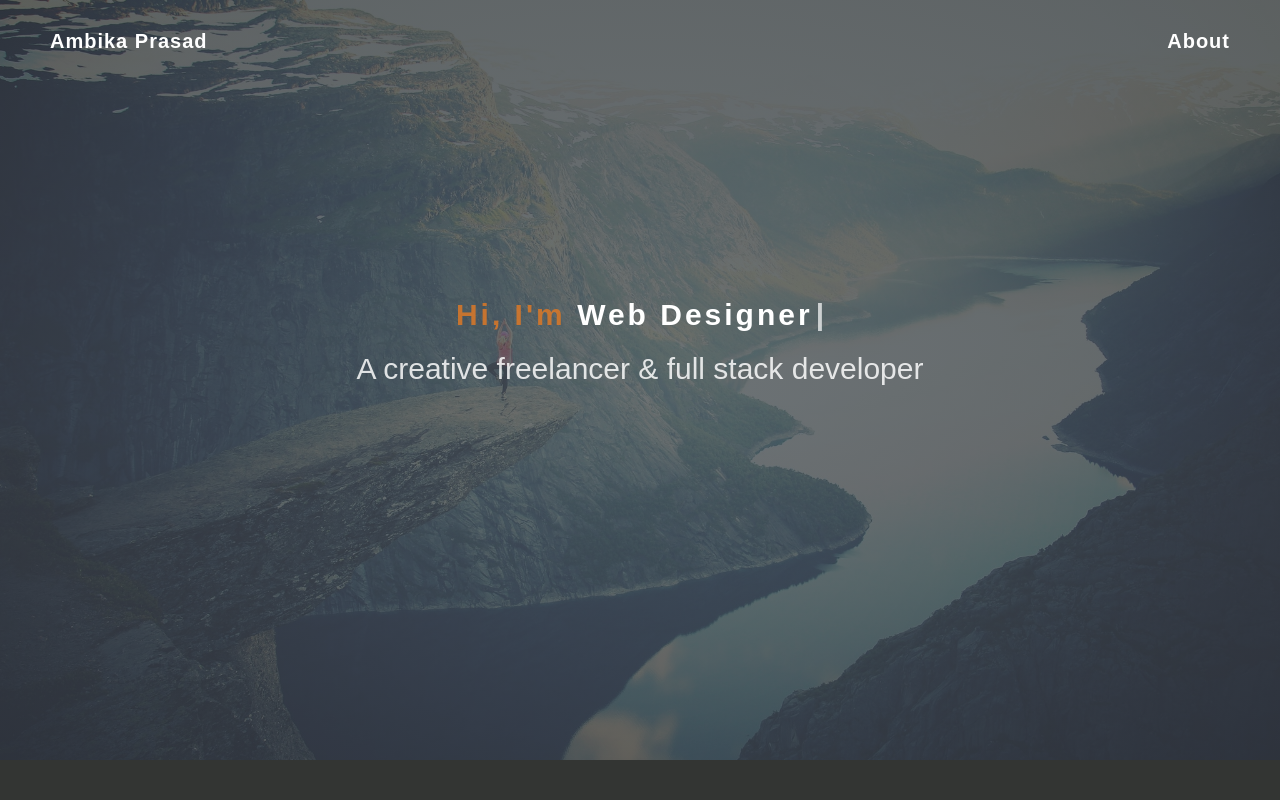
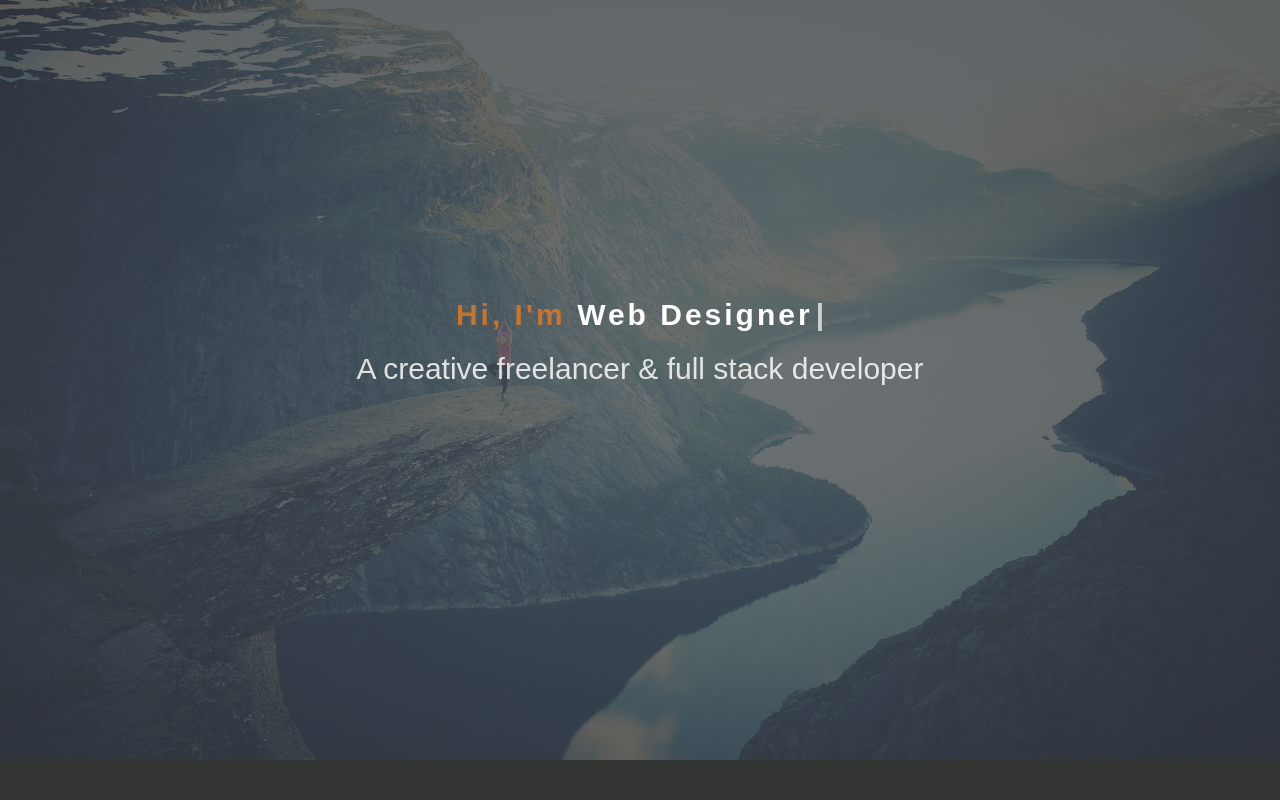
Before and after one commit to ambikaprasad21/portfolio-ambika, a React (Create React App) app: page / in a window 1280 px wide. Shown: the top 800 px of the page. Built offline with nearby package versions, Linux system fonts and the light colour scheme.

Commit message:
form updated

```diff
--- a/src/App.css
+++ b/src/App.css
@@ -50,7 +50,6 @@ p {
 
 .header {
   height: 95vh;
-  /* width: 100%; */
   background-image: radial-gradient(
       rgba(73, 80, 87, 0.8),
       rgba(52, 58, 64, 0.8)
--- a/src/Header.js
+++ b/src/Header.js
@@ -4,10 +4,10 @@ function Header() {
   return (
     <header className="header">
       <div className="section-header">
-        <p className="header-right header-text">Ambika Prasad</p>
+        {/* <p className="header-right header-text">Ambika Prasad</p>
         <div className="header-left">
           <p className="about header-text">About</p>
-        </div>
+        </div> */}
       </div>
       <Hero />
     </header>
--- a/src/query.css
+++ b/src/query.css
@@ -261,4 +261,8 @@
     padding: 1rem 1rem;
     gap: 1.5rem;
   }
+
+  form {
+    padding: 2rem 0;
+  }
 }
```
